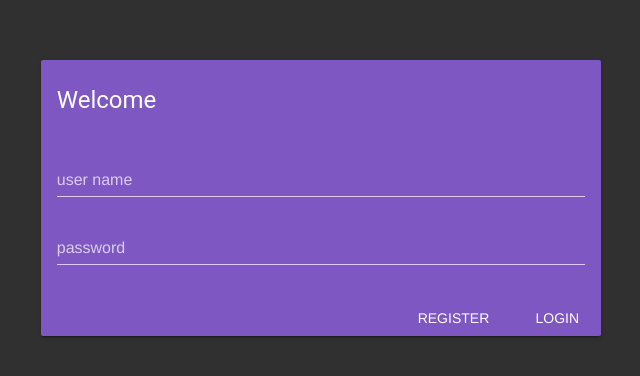
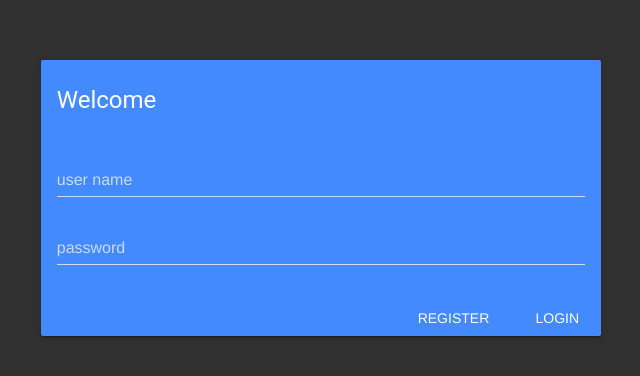
Before and after one commit to ngshoy/surveymon, a Vue app: page /login in a window 1280 px wide. Shown: the part 194-570 px from the top of the page, without its empty margins (319-959 px from the left). Built offline with nearby package versions, Linux system fonts and the light colour scheme.

Commit message:
change color to accent

```diff
--- a/src/views/Login.vue
+++ b/src/views/Login.vue
@@ -2,7 +2,7 @@
   <v-container grid-list-lg>
     <v-layout row wrap align-center justify-center fill-height>
       <v-flex md6>
-        <v-card color="primary">
+        <v-card color="accent">
           <v-card-title primary-title>
             <div class="headline">
               Welcome
```
